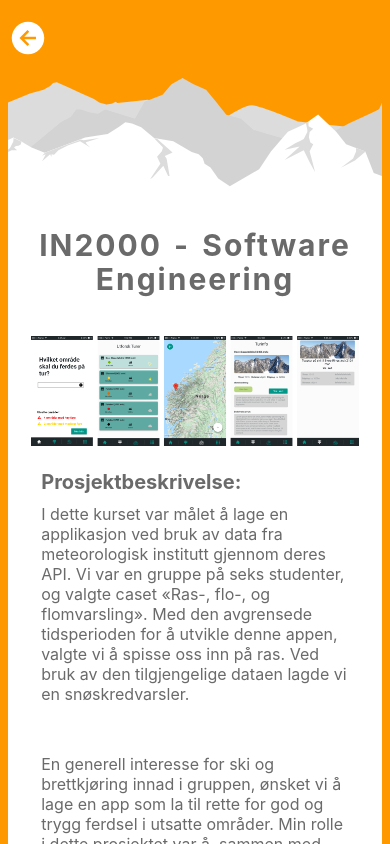
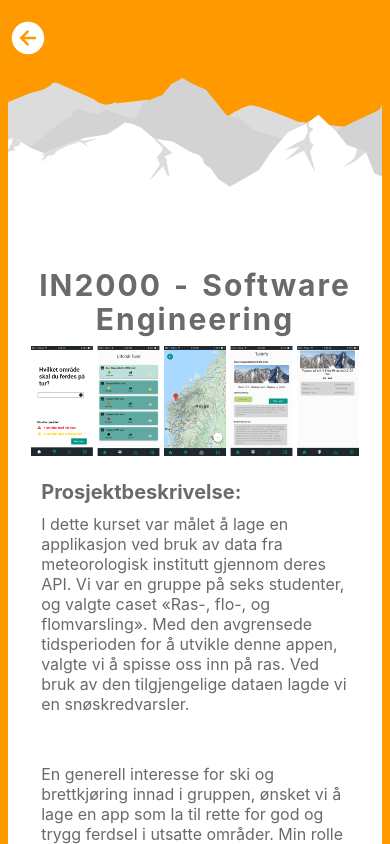
Before and after one commit to jakobegeland/portifolio, a React (Create React App) app: page /IN2000 in a window 390 px wide. Shown: the top 844 px of the page. Built offline with nearby package versions, Linux system fonts and the light colour scheme.

Commit message:
Opprydding

```diff
--- a/src/components/Prosjekt.js
+++ b/src/components/Prosjekt.js
@@ -1,24 +1,19 @@
-import React, {useState} from 'react';
+import React from 'react';
 import '../style/App.css';
 
 import Bildeboks from './Bildeboks';
 import Tekstboks from './Tekstboks';
 
-import {BrowserRouter as Router, Route, Switch, Link, Redirect, useHistory} from 'react-router-dom';
+import {useHistory} from 'react-router-dom';
 
 
 function Prosjekt(props) {
   const history = useHistory();
-  const [bgColour, setBgColour] = useState("#fafafa");
+
 
   function clickHandler() {
     history.push(props.tittel);
   }
-
-  function mouseHoover() {
-    console.log('hoover ' + props.tittel);
-  }
-
 
   return(
     <div className="prosjekt-container" onClick={clickHandler}>
--- a/src/pages/projects/In1060.js
+++ b/src/pages/projects/In1060.js
@@ -10,8 +10,6 @@ import Divider from '../../components/Divider';
 import BackButton from '../../components/BackButton';
 import UioButton from '../../components/UioButton';
 
-import figur7 from "../../assets/Rectangle7.png";
-import widePic from "../../assets/Rectangle16.png";
 import indigo_header from "../../assets/indigo_headerv2.png";
 import indigo_hi from "../../assets/indigo_iterasjon.png";
 
--- a/src/style/App.css
+++ b/src/style/App.css
@@ -351,7 +351,8 @@
 @media screen and (max-width: 640px) {
 
   .project-title {
-    margin-top: 80px;
+    margin-top: 120px;
+    margin-bottom: 10px;
   }
 
   .prosjekt-container {
```
